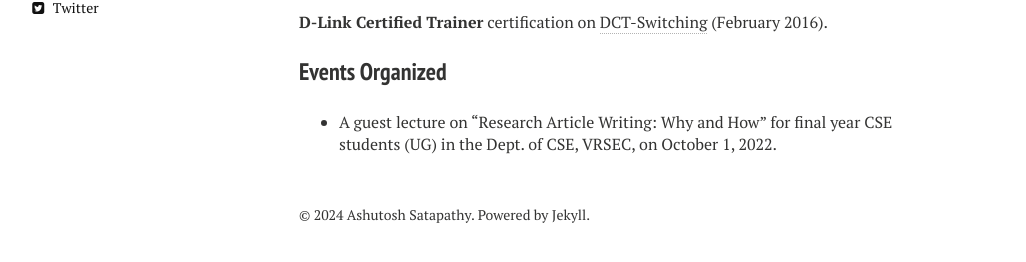
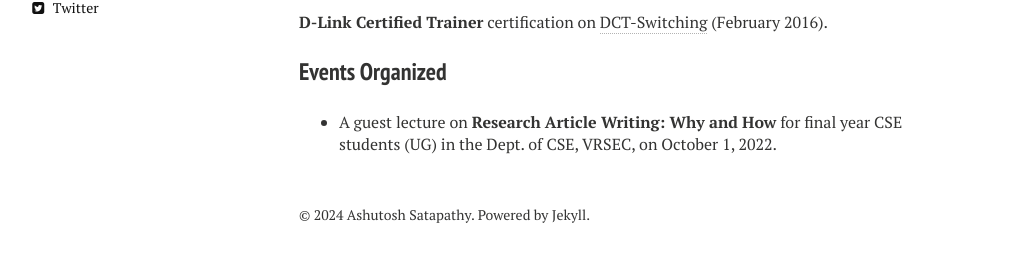
Before and after one commit to ashutoshsatapathy1990/ashutoshsatapathy1990.github.io, a Jekyll site: the page built from achievement.md, in a window 1280 px wide. Shown: the part 590-852 px from the top of the page, without its empty margins (21-1047 px from the left). Built offline with Jekyll 4.4.1, drawn with Linux system fonts in a browser that asks for light colours; nearby versions of some CDN libraries.

```diff
--- a/achievement.md
+++ b/achievement.md
@@ -24,4 +24,4 @@ Pics related to my academic and research endeavors over the years.
 
 ### Events Organized
 
-* A guest lecture on "Research Article Writing: Why and How" for final year CSE students (UG) in the Dept. of CSE, VRSEC, on October 1, 2022.
+* A guest lecture on **Research Article Writing: Why and How** for final year CSE students (UG) in the Dept. of CSE, VRSEC, on October 1, 2022.
```
